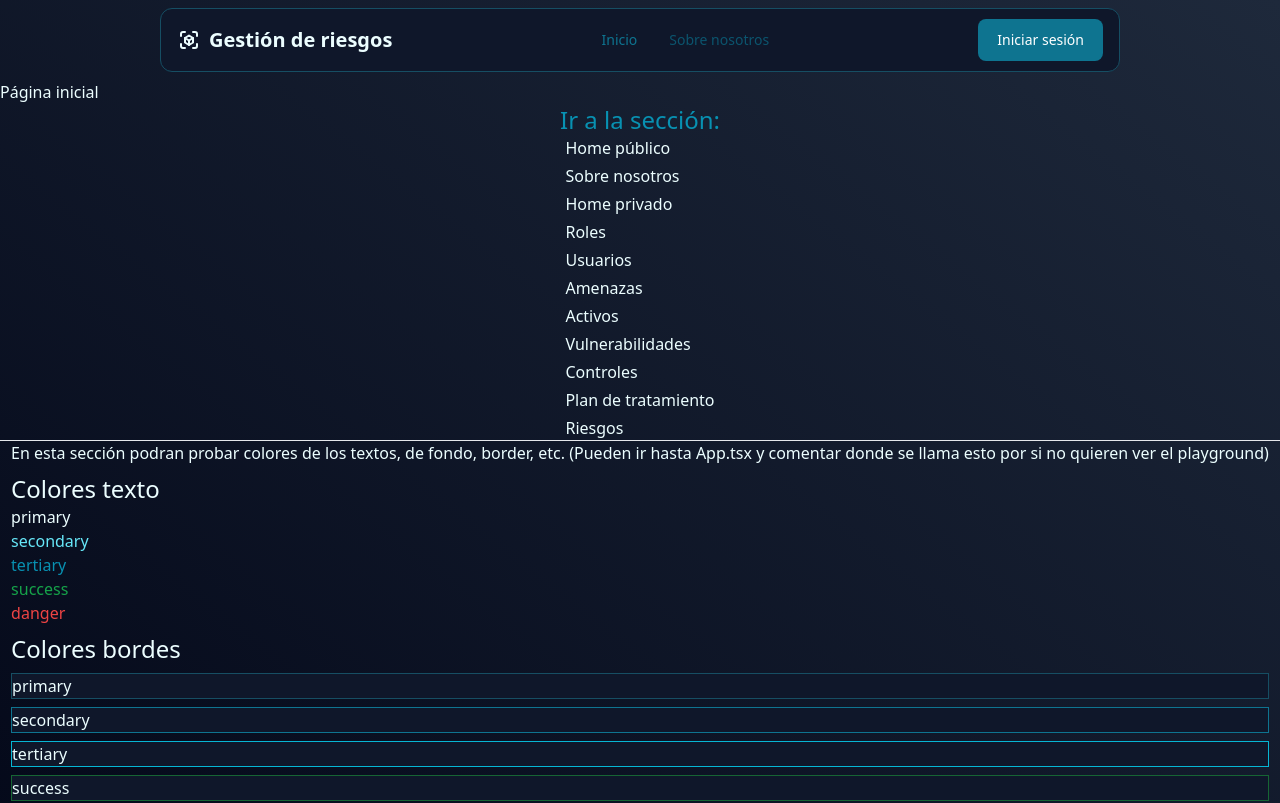
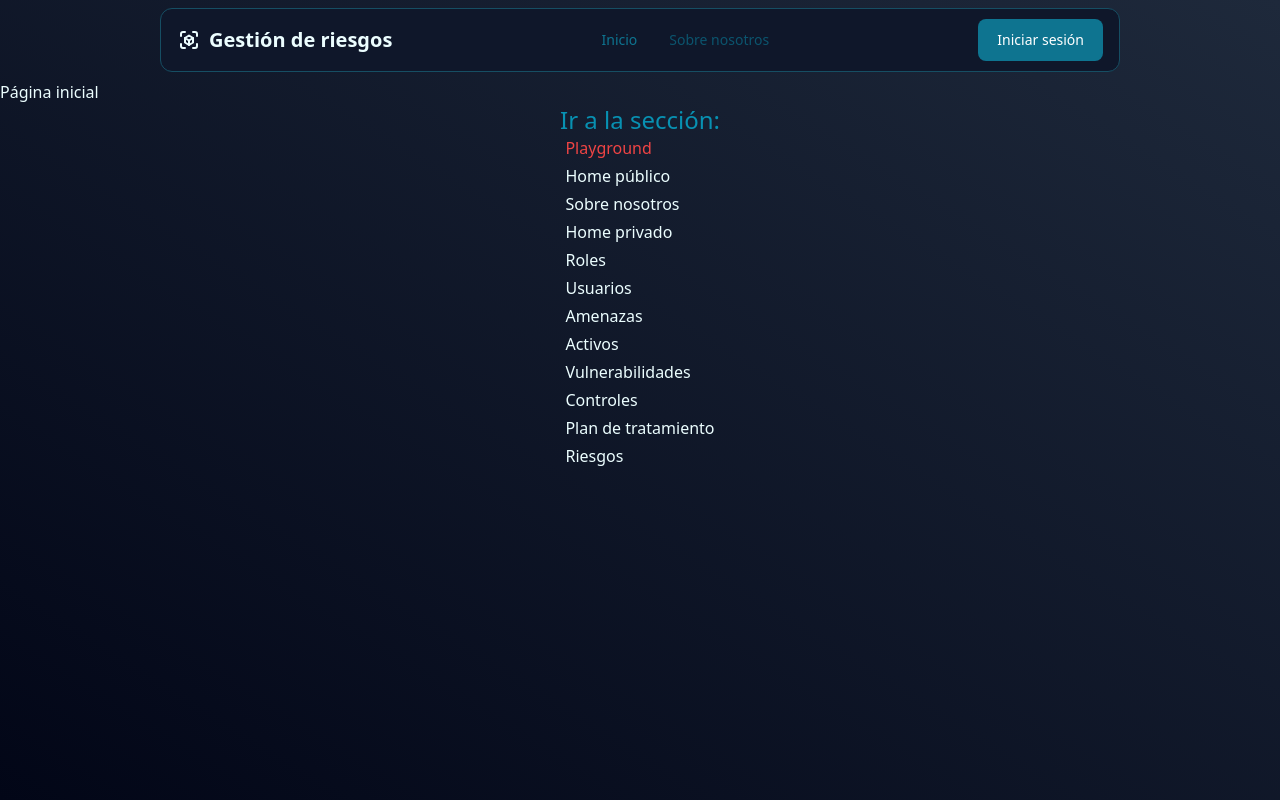
Before and after one commit to JuanPabloRP/front-riskmanagement, a React (Vite) app: page / in a window 1280 px wide. Shown: the top 803 px of the page. Built offline with nearby package versions, Linux system fonts and the light colour scheme.

Commit message:
Se cambia la forma de hacer los diseños y se agrega un metodo personalizado fetch

```diff
--- a/index.html
+++ b/index.html
@@ -6,7 +6,9 @@
 		<meta name="viewport" content="width=device-width, initial-scale=1.0" />
 		<title>Gestión de riesgos</title>
 	</head>
-	<body class="bg-custom-gradient min-h-screen text-color-text-primary">
+	<body
+		class="flex flex-col min-h-screen bg-custom-gradient text-text-primary"
+	>
 		<script type="module" src="/src/main.tsx"></script>
 		<script src="node_modules/flowbite/dist/flowbite.min.js"></script>
 		<div id="root"></div>
--- a/src/App.tsx
+++ b/src/App.tsx
@@ -1,48 +1,13 @@
-import { BrowserRouter as Router, Routes, Route } from 'react-router-dom';
-import Index from './pages/public/home/Index';
-import SignIn from './pages/public/auth/signin/SignIn';
-import SignUp from './pages/public/auth/SignUp';
-import PrivateLayout from './layouts/PrivateLayout';
-import PublicLayout from './layouts/PublicLayout';
-import Home from './pages/private/home/Home';
-import { paths } from './utils/constants';
-import Playground from './pages/playground/Playground';
+import { BrowserRouter as Router } from 'react-router-dom';
+import AppRoutes from './routes/routes';
 
 function App() {
 	return (
-		<Router>
-			<Routes>
-				{/* Rutas privadas de la aplicación, todas las que van despues de registrarse o iniciar sesión */}
-				<Route path={paths.privateHome} element={<PrivateLayout />}>
-					<Route path="" element={<Home />} />
-				</Route>
 
-				{/* Rutas para registrarse o iniciar sesión */}
-				<Route path={paths.auth}>
-					<Route path={paths.signin} element={<SignIn />} />
-					<Route path={paths.signup} element={<SignUp />} />
-				</Route>
+			<Router>
+				<AppRoutes />
+			</Router>
 
-				{/* Ruta principal a la que se entra la primera vez que se entra a la página */}
-				<Route path={paths.publicHome} element={<PublicLayout />}>
-					<Route path="" element={<Index />} />
-				</Route>
-
-				{/* Ruta para mostrar un error cuando no se encuentra la página (TODO: crear página especifica para esto) */}
-				<Route
-					path={paths.notFound}
-					element={
-						<h1 className="text-red-500 font-bold text-3xl">
-							Error, no hay nada aquí
-						</h1>
-					}
-				/>
-			</Routes>
-			<hr />
-			<section className="flex justify-center items-center">
-				<Playground />
-			</section>
-		</Router>
 	);
 }
 
--- a/src/components/PublicNavbar.tsx
+++ b/src/components/PublicNavbar.tsx
@@ -17,7 +17,7 @@ const PublicNavbar = () => {
 		<Navbar
 			fluid
 			rounded
-			className="bg-color-bg m-2 w-3/4 mx-auto rounded-xl border border-color-border sticky top-2 z-50"
+			className="bg-bg m-2 w-3/4 mx-auto rounded-xl border border-border sticky top-2 z-50"
 		>
 			<Navbar.Brand
 				onClick={(e) => handleNavigate(e, paths.publicHome)}
@@ -58,13 +58,13 @@ const PublicNavbar = () => {
 				<Navbar.Link
 					onClick={(e) => handleNavigate(e, paths.publicHome)}
 					active
-					className="hover:cursor-pointer text-color-text-tertiary"
+					className="hover:cursor-pointer text-text-tertiary"
 				>
 					Inicio
 				</Navbar.Link>
 				<Navbar.Link
 					onClick={(e) => handleNavigate(e, paths.aboutUs)}
-					className="hover:cursor-pointer text-color-text-tertiary/50"
+					className="hover:cursor-pointer text-text-tertiary/50"
 				>
 					Sobre nosotros
 				</Navbar.Link>
--- a/src/pages/playground/Playground.tsx
+++ b/src/pages/playground/Playground.tsx
@@ -1,6 +1,6 @@
 const Playground = () => {
 	return (
-		<main>
+		<main className="flex flex-col justify-center items-center min-h-screen max-w-3xl">
 			<h1>
 				En esta sección podran probar colores de los textos, de fondo, border,
 				etc. (Pueden ir hasta App.tsx y comentar donde se llama esto por si no
@@ -8,56 +8,48 @@ const Playground = () => {
 			</h1>
 			<div>
 				<h2 className="text-2xl mt-2">Colores texto</h2>
-				<p className="text-color-text-primary">primary</p>
-				<p className="text-color-text-secondary">secondary</p>
-				<p className="text-color-text-tertiary">tertiary</p>
-				<p className="text-color-text-success">success</p>
-				<p className="text-color-text-danger">danger</p>
+				<p className="text-text-primary">primary</p>
+				<p className="text-text-secondary">secondary</p>
+				<p className="text-text-tertiary">tertiary</p>
+				<p className="text-text-success">success</p>
+				<p className="text-text-danger">danger</p>
 			</div>
 			<div className="flex flex-col gap-2 ">
 				<h2 className="text-2xl mt-2">Colores bordes</h2>
-				<div className="border bg-color-bg border-color-border">primary</div>
-				<div className="border bg-color-bg border-color-border-secondary">
-					secondary
-				</div>
-				<div className="border bg-color-bg border-color-border-tertiary">
-					tertiary
-				</div>
-				<div className="border bg-color-bg border-color-border-success">
-					success
-				</div>
-				<div className="border bg-color-bg border-color-border-danger">
-					danger
-				</div>
+				<div className="border bg-bg border-border">primary</div>
+				<div className="border bg-bg border-border-secondary">secondary</div>
+				<div className="border bg-bg border-border-tertiary">tertiary</div>
+				<div className="border bg-bg border-border-success">success</div>
+				<div className="border bg-bg border-border-danger">danger</div>
 			</div>
 			<div>
 				<h2 className="text-2xl mt-2">Botones</h2>
 				<div className="flex gap-3">
-					<button className="p-2 btn bg-color-btn-primary hover:bg-color-btn-primary-hover active:bg-color-btn-primary-active focus:bg-color-btn-primary-hover">
+					<button className="p-2 btn bg-btn-primary hover:bg-btn-primary-hover active:bg-btn-primary-active focus:bg-btn-primary-hover">
 						primary
 					</button>
-					<button className="p-2 btn bg-color-btn-danger hover:bg-color-btn-danger-hover active:bg-color-btn-danger-active focus:bg-color-btn-danger-hover">
+					<button className="p-2 btn bg-btn-danger hover:bg-btn-danger-hover active:bg-btn-danger-active focus:bg-btn-danger-hover">
 						danger
 					</button>
-					<button className="p-2 btn bg-color-btn-neutral hover:bg-color-btn-neutral-hover active:bg-color-btn-neutral-active focus:bg-color-btn-neutral-hover">
+					<button className="p-2 btn bg-btn-neutral hover:bg-btn-neutral-hover active:bg-btn-neutral-active focus:bg-btn-neutral-hover">
 						neutral
 					</button>
-					<button className="p-2 btn bg-color-btn-success hover:bg-color-btn-success-hover active:bg-color-btn-success-active focus:bg-color-btn-success-hover">
+					<button className="p-2 btn bg-btn-success hover:bg-btn-success-hover active:bg-btn-success-active focus:bg-btn-success-hover">
 						success
 					</button>
 				</div>
 
 				<div className="flex gap-3">
-					<button className="p-2 btn text-color-btn-primary hover:text-color-btn-primary-hover active:text-color-btn-primary-active focus:text-color-btn-primary-hover">
+					<button className="p-2 btn text-btn-primary hover:text-btn-primary-hover active:text-btn-primary-active focus:text-btn-primary-hover">
 						primary
 					</button>
-					<button className="p-2 btn text-color-btn-danger hover:text-color-btn-danger-hover active:text-color-btn-danger-active focus:text-color-btn-danger-hover">
+					<button className="p-2 btn text-btn-danger hover:text-btn-danger-hover active:text-btn-danger-active focus:text-btn-danger-hover">
 						secondary
 					</button>
-					<button className="p-2 btn text-color-btn-neutral hover:text-color-btn-neutral-hover active:text-color-btn-neutral-active focus:text-color-btn-neutral-hover">
+					<button className="p-2 btn text-btn-neutral hover:text-btn-neutral-hover active:text-btn-neutral-active focus:text-btn-neutral-hover">
 						neutral
 					</button>
-					<button className="p-2 btn text-color-btn-success hover:text-color-btn-success-hover active:text-color-btn-success-active focus:text-color-btn-success-hover">
+					<button className="p-2 btn text-btn-success hover:text-btn-success-hover active:text-btn-success-active focus:text-btn-success-hover">
 						success
 					</button>
 				</div>
--- a/src/pages/private/home/Home.tsx
+++ b/src/pages/private/home/Home.tsx
@@ -4,10 +4,14 @@ import { paths } from '../../../utils/constants';
 const Home = () => {
 	return (
 		<>
-			<div className="text-color-text-tertiary font-bold">Private Home</div>
+			<div className="text-text-tertiary font-bold">Private Home</div>
 			<section className="flex flex-col justify-center items-center">
-				<h2 className="text-2xl text-color-text-tertiary">Ir a la sección:</h2>
+				<h2 className="text-2xl text-text-tertiary">Ir a la sección:</h2>
 				<section className="flex flex-col gap-1">
+					<Link to={paths.playground} className="text-text-danger">
+						Playground
+					</Link>
+
 					<Link to={paths.publicHome}>Home público</Link>
 					<Link to={paths.aboutUs}>Sobre nosotros</Link>
 					<Link to={paths.privateHome}>Home privado</Link>
--- a/src/pages/public/home/Index.tsx
+++ b/src/pages/public/home/Index.tsx
@@ -6,8 +6,11 @@ const Index = () => {
 		<div>
 			<h1>Página inicial</h1>
 			<section className="flex flex-col justify-center items-center">
-				<h2 className="text-2xl text-color-text-tertiary ">Ir a la sección:</h2>
+				<h2 className="text-2xl text-text-tertiary ">Ir a la sección:</h2>
 				<section className="flex flex-col gap-1">
+					<Link to={paths.playground} className="text-text-danger">
+						Playground
+					</Link>
 					<Link to={paths.publicHome}>Home público</Link>
 					<Link to={paths.aboutUs}>Sobre nosotros</Link>
 					<Link to={paths.privateHome}>Home privado</Link>
--- /dev/null
+++ b/src/routes/routes.tsx
@@ -0,0 +1,49 @@
+import {  Routes, Route } from 'react-router-dom';
+
+// Contants
+import { paths } from '../utils/constants';
+
+// Components
+import Index from '../pages/public/home/Index';
+import SignIn from '../pages/public/auth/signin/SignIn';
+import SignUp from '../pages/public/auth/SignUp';
+import PrivateLayout from '../layouts/PrivateLayout';
+import PublicLayout from '../layouts/PublicLayout';
+import Home from '../pages/private/home/Home';
+import Playground from '../pages/playground/Playground';
+
+const AppRoutes = () => {
+	return (
+		<Routes>
+			<Route path={paths.playground} element={<Playground />} />
+
+			{/* Rutas privadas de la aplicación, todas las que van despues de registrarse o iniciar sesión */}
+			<Route path={paths.privateHome} element={<PrivateLayout />}>
+				<Route path="" element={<Home />} />
+			</Route>
+
+			{/* Rutas para registrarse o iniciar sesión */}
+			<Route path={paths.auth}>
+				<Route path={paths.signin} element={<SignIn />} />
+				<Route path={paths.signup} element={<SignUp />} />
+			</Route>
+
+			{/* Ruta principal a la que se entra la primera vez que se entra a la página */}
+			<Route path={paths.publicHome} element={<PublicLayout />}>
+				<Route path="" element={<Index />} />
+			</Route>
+
+			{/* Ruta para mostrar un error cuando no se encuentra la página (TODO: crear página especifica para esto) */}
+			<Route
+				path={paths.notFound}
+				element={
+					<h1 className="text-red-500 font-bold text-3xl">
+						Error, no hay nada aquí
+					</h1>
+				}
+			/>
+		</Routes>
+	);
+};
+
+export default AppRoutes;
--- a/src/utils/constants.ts
+++ b/src/utils/constants.ts
@@ -1,4 +1,6 @@
 export const paths = {
+	playground: '/playground',
+
 	publicHome: '/',
 	aboutUs: '/about-us',
 
--- a/tailwind.config.js
+++ b/tailwind.config.js
@@ -21,49 +21,74 @@ export default {
 			},
 			colors: {
 				// Colores para los fondos
-				'color-bg': colors.slate[900],
-				'color-bg-surface-primary': colors.cyan[900],
-				'color-bg-surface-secondary': colors.cyan[800],
-				'color-bg-fill': colors.cyan[700],
-				'color-bg-fill-active': colors.cyan[600],
-				'color-bg-fill-hover': colors.cyan[500],
-				'color-bg-fill-disabled': colors.cyan[400],
-				// Colores para el texto
-				'color-text-primary': colors.cyan[50],
-				'color-text-secondary': colors.cyan[300],
-				'color-text-tertiary': colors.cyan[600],
-				'color-text-danger': colors.red[500],
-				'color-text-success': colors.green[600],
-				'color-text-disabled': colors.cyan[950],
+				bg: {
+					DEFAULT: colors.slate[900],
+					surface: {
+						primary: colors.cyan[900],
+						secondary: colors.cyan[800],
+					},
+					fill: {
+						DEFAULT: colors.cyan[700],
+						active: colors.cyan[600],
+						hover: colors.cyan[500],
+						disabled: colors.cyan[400],
+					},
+				},
+
+				// Colores para los textos
+				text: {
+					primary: colors.cyan[50],
+					secondary: colors.cyan[300],
+					tertiary: colors.cyan[600],
+					danger: colors.red[500],
+					success: colors.green[600],
+					disabled: colors.cyan[950],
+				},
+
 				// Colores para los bordes
-				'color-border': colors.cyan[900],
-				'color-border-secondary': colors.cyan[700],
-				'color-border-tertiary': colors.cyan[500],
-				'color-border-danger': colors.red[600],
-				'color-border-success': colors.green[800],
+				border: {
+					DEFAULT: colors.cyan[900],
+					secondary: colors.cyan[700],
+					tertiary: colors.cyan[500],
+					danger: colors.red[600],
+					success: colors.green[800],
+				},
+
 				// Colores para los iconos
-				'color-icon': colors.cyan[100],
-				'color-icon-active': colors.cyan[200],
-				'color-icon-hover': colors.cyan[300],
-				'color-icon-disabled': colors.cyan[400],
+				icon: {
+					DEFAULT: colors.cyan[100],
+					active: colors.cyan[200],
+					hover: colors.cyan[300],
+					disabled: colors.cyan[400],
+				},
+
 				// Colores para los botones
-				'color-btn-primary': colors.cyan[600],
-				'color-btn-primary-hover': colors.cyan[500],
-				'color-btn-primary-active': colors.cyan[400],
-				'color-btn-primary-disabled': colors.cyan[300],
-				'color-btn-danger': colors.red[500],
-				'color-btn-danger-hover': colors.red[400],
-				'color-btn-danger-active': colors.red[300],
-				'color-btn-danger-disabled': colors.red[200],
-				'color-btn-neutral': colors.slate[500],
-				'color-btn-neutral-hover': colors.slate[400],
-				'color-btn-tertneutraliary-active': colors.slate[300],
-				'color-btn-neutral-disabled': colors.slate[200],
-				"color-btn-success": colors.green[600],
-				"color-btn-success-hover": colors.green[500],
-				"color-btn-success-active": colors.green[400],
-				"color-btn-success-disabled": colors.green[300],
-
+				btn: {
+					primary: {
+						DEFAULT: colors.cyan[600],
+						hover: colors.cyan[500],
+						active: colors.cyan[400],
+						disabled: colors.cyan[300],
+					},
+					danger: {
+						DEFAULT: colors.red[500],
+						hover: colors.red[400],
+						active: colors.red[300],
+						disabled: colors.red[200],
+					},
+					neutral: {
+						DEFAULT: colors.slate[500],
+						hover: colors.slate[400],
+						active: colors.slate[300],
+						disabled: colors.slate[200],
+					},
+					success: {
+						DEFAULT: colors.green[600],
+						hover: colors.green[500],
+						active: colors.green[400],
+						disabled: colors.green[300],
+					},
+				},
 			},
 		},
 	},
```
Also changed, not shown: src/components/PrivateNavbar.tsx (+9 -9 lines), src/utils/fetchMethod.ts (added, +63 -0 lines).
